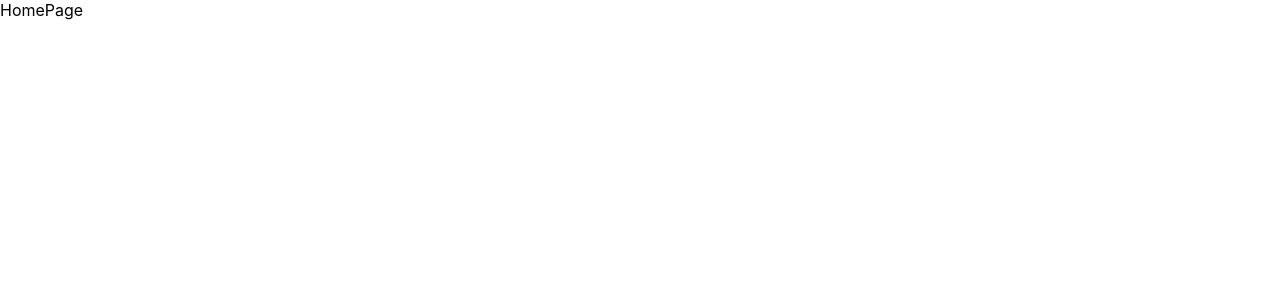
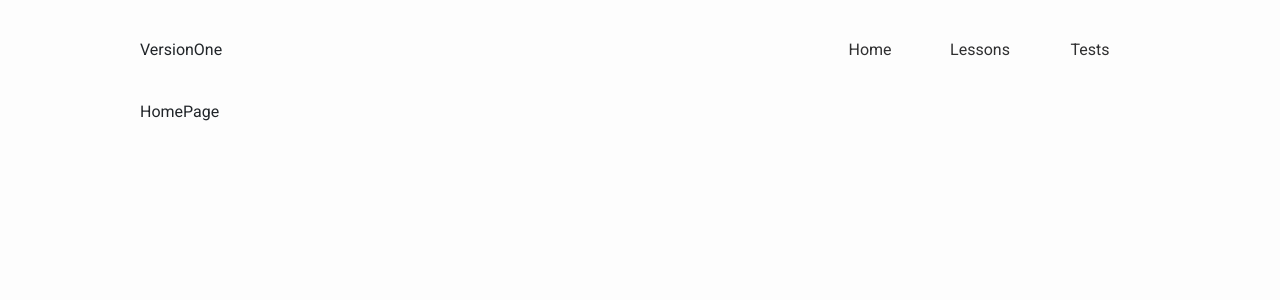
Before and after one commit to m29dev/versionone, a React (Create React App) app: page / in a window 1280 px wide. Shown: the top 300 px of the page. Built offline with nearby package versions, Linux system fonts and the light colour scheme.

Commit message:
navbar mod, css update

```diff
--- a/package.json
+++ b/package.json
@@ -3,15 +3,15 @@
     "version": "0.1.0",
     "private": true,
     "dependencies": {
+        "@reduxjs/toolkit": "^2.5.1",
         "cra-template-pwa": "2.0.0",
+        "firebase": "^11.2.0",
         "projectengineer": "file:",
         "react": "^19.1.0",
         "react-dom": "^19.1.0",
-        "react-scripts": "5.0.1",
-        "@reduxjs/toolkit": "^2.5.1",
-        "firebase": "^11.2.0",
         "react-redux": "^9.2.0",
         "react-router-dom": "^7.1.4",
+        "react-scripts": "5.0.1",
         "redux": "^5.0.1",
         "redux-toolkit": "^1.1.2"
     },
--- a/public/index.html
+++ b/public/index.html
@@ -2,39 +2,27 @@
 <html lang="en">
     <head>
         <meta charset="utf-8" />
-    <link rel="icon" href="%PUBLIC_URL%/favicon.ico" />
         <meta name="viewport" content="width=device-width, initial-scale=1" />
         <meta name="theme-color" content="#000000" />
-    <meta name="description" content="Web site created using create-react-app" />
-    <link rel="apple-touch-icon" href="%PUBLIC_URL%/logo192.png" />
-    <!--
-      manifest.json provides metadata used when your web app is installed on a
-      user's mobile device or desktop. See https://developers.google.com/web/fundamentals/web-app-manifest/
-    -->
-    <link rel="manifest" href="%PUBLIC_URL%/manifest.json" />
-    <!--
-      Notice the use of %PUBLIC_URL% in the tags above.
-      It will be replaced with the URL of the `public` folder during the build.
-      Only files inside the `public` folder can be referenced from the HTML.
-
-      Unlike "/favicon.ico" or "favicon.ico", "%PUBLIC_URL%/favicon.ico" will
-      work correctly both with client-side routing and a non-root public URL.
-      Learn how to configure a non-root public URL by running `npm run build`.
-    -->
-    <title>React App</title>
+        <meta
+            name="description"
+            content="Web site created using create-react-app"
+        />
+        <link
+            href="https://cdn.jsdelivr.net/npm/bootstrap@5.3.6/dist/css/bootstrap.min.css"
+            rel="stylesheet"
+            integrity="sha384-4Q6Gf2aSP4eDXB8Miphtr37CMZZQ5oXLH2yaXMJ2w8e2ZtHTl7GptT4jmndRuHDT"
+            crossorigin="anonymous"
+        />
+        <title>VersionOne</title>
     </head>
     <body>
         <noscript>You need to enable JavaScript to run this app.</noscript>
         <div id="root"></div>
-    <!--
-      This HTML file is a template.
-      If you open it directly in the browser, you will see an empty page.
-
-      You can add webfonts, meta tags, or analytics to this file.
-      The build step will place the bundled scripts into the <body> tag.
-
-      To begin the development, run `npm start` or `yarn start`.
-      To create a production bundle, use `npm run build` or `yarn build`.
-    -->
+        <script
+            src="https://cdn.jsdelivr.net/npm/bootstrap@5.3.6/dist/js/bootstrap.bundle.min.js"
+            integrity="sha384-j1CDi7MgGQ12Z7Qab0qlWQ/Qqz24Gc6BM0thvEMVjHnfYGF0rmFCozFSxQBxwHKO"
+            crossorigin="anonymous"
+        ></script>
     </body>
 </html>
--- a/src/App.css
+++ b/src/App.css
@@ -1,38 +1,8 @@
-.App {
-  text-align: center;
+.btn {
+    border-radius: 19px;
+    padding: 7px;
+    color: rgb(47, 47, 48);
+    /* background-color: rgb(255, 255, 255); */
+    width: 100px;
+    margin-left: 10px;
 }
-
-.App-logo {
-  height: 40vmin;
-  pointer-events: none;
-}
-
-@media (prefers-reduced-motion: no-preference) {
-  .App-logo {
-    animation: App-logo-spin infinite 20s linear;
-  }
-}
-
-.App-header {
-  background-color: #282c34;
-  min-height: 100vh;
-  display: flex;
-  flex-direction: column;
-  align-items: center;
-  justify-content: center;
-  font-size: calc(10px + 2vmin);
-  color: white;
-}
-
-.App-link {
-  color: #61dafb;
-}
-
-@keyframes App-logo-spin {
-  from {
-    transform: rotate(0deg);
-  }
-  to {
-    transform: rotate(360deg);
-  }
-}
--- /dev/null
+++ b/src/Components/NavbarComponent.js
@@ -0,0 +1,18 @@
+import React from 'react'
+import '../Styles/navbar.css'
+
+const NavbarComponent = () => {
+    return (
+        <div className="navbar">
+            <div className="logo">VersionOne</div>
+
+            <div className="features">
+                <div className="btn">Home</div>
+                <div className="btn">Lessons</div>
+                <div className="btn">Tests</div>
+            </div>
+        </div>
+    )
+}
+
+export default NavbarComponent
--- a/src/Pages/HomePage.js
+++ b/src/Pages/HomePage.js
@@ -1,7 +1,13 @@
 import React from 'react'
+import NavbarComponent from '../Components/NavbarComponent'
 
 const HomePage = () => {
-    return <div>HomePage</div>
+    return (
+        <div>
+            <NavbarComponent />
+            HomePage
+        </div>
+    )
 }
 
 export default HomePage
--- /dev/null
+++ b/src/Styles/navbar.css
@@ -0,0 +1,12 @@
+.navbar {
+    height: 100px;
+    width: '100%';
+    display: flex;
+    flex-direction: row;
+    justify-content: space-between;
+}
+
+.logo {
+    height: '100%';
+    width: 200px;
+}
--- a/src/index.css
+++ b/src/index.css
@@ -1,13 +1,25 @@
+@import url('https://fonts.googleapis.com/css2?family=Roboto:ital,wght@0,100..900;1,100..900&display=swap');
+
 body {
-  margin: 0;
-  font-family: -apple-system, BlinkMacSystemFont, 'Segoe UI', 'Roboto', 'Oxygen',
-    'Ubuntu', 'Cantarell', 'Fira Sans', 'Droid Sans', 'Helvetica Neue',
-    sans-serif;
-  -webkit-font-smoothing: antialiased;
-  -moz-osx-font-smoothing: grayscale;
+    margin: 0;
+    font-family: -apple-system, BlinkMacSystemFont, 'Segoe UI', 'Roboto',
+        'Oxygen', 'Ubuntu', 'Cantarell', 'Fira Sans', 'Droid Sans',
+        'Helvetica Neue', sans-serif;
+    -webkit-font-smoothing: antialiased;
+    -moz-osx-font-smoothing: grayscale;
+
+    font-family: 'Roboto', sans-serif;
+    font-optical-sizing: auto;
+    font-weight: 400;
+    font-style: normal;
+    font-variation-settings: 'wdth' 100;
+
+    max-width: 1000px;
+    margin: auto;
+    background-color: rgb(253, 253, 253);
 }
 
 code {
-  font-family: source-code-pro, Menlo, Monaco, Consolas, 'Courier New',
-    monospace;
+    font-family: source-code-pro, Menlo, Monaco, Consolas, 'Courier New',
+        monospace;
 }
```
Lines whose indentation alone changed are shown as unchanged.
